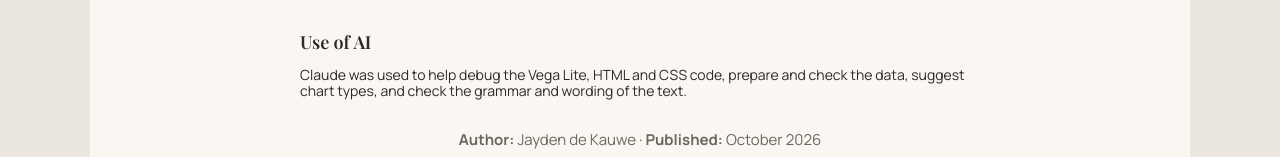
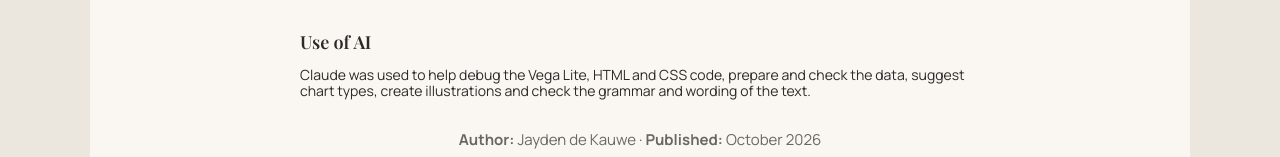
Before and after one commit to JDK007/Camera_Collections, a plain HTML site: page index.html in a window 1280 px wide. Shown: the part 8223-8380 px from the top of the page. Drawn offline with nearby package versions, Linux system fonts and the light colour scheme; a script that the page names is missing.

Commit message:
ai acknolwedgment edit

```diff
--- a/index.html
+++ b/index.html
@@ -312,7 +312,7 @@
 
         <h3>Use of AI</h3>
         <p>Claude was used to help debug the Vega Lite, HTML and CSS code, prepare
-          and check the data, suggest chart types, and check the grammar and wording of the text.</p>
+          and check the data, suggest chart types, create illustrations and check the grammar and wording of the text.</p>
 
         <p class="byline"><strong>Author:</strong> Jayden de Kauwe · <strong>Published:</strong> October 2026</p>
       </div>
```
